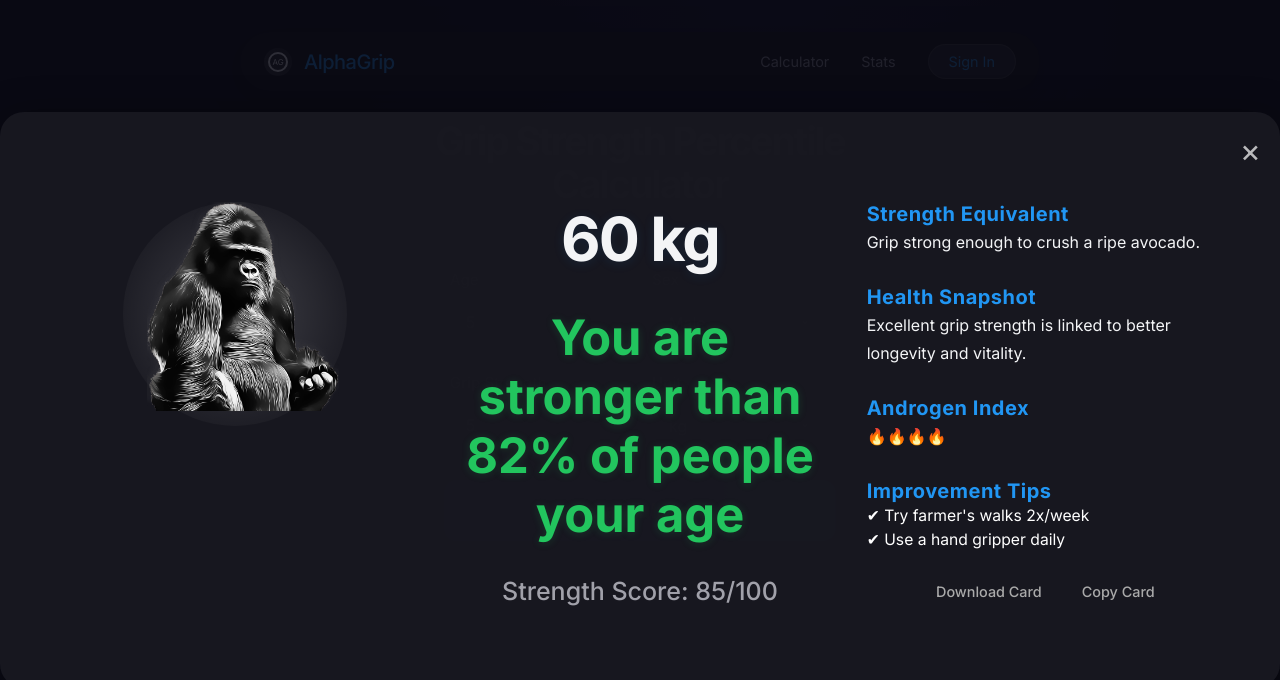
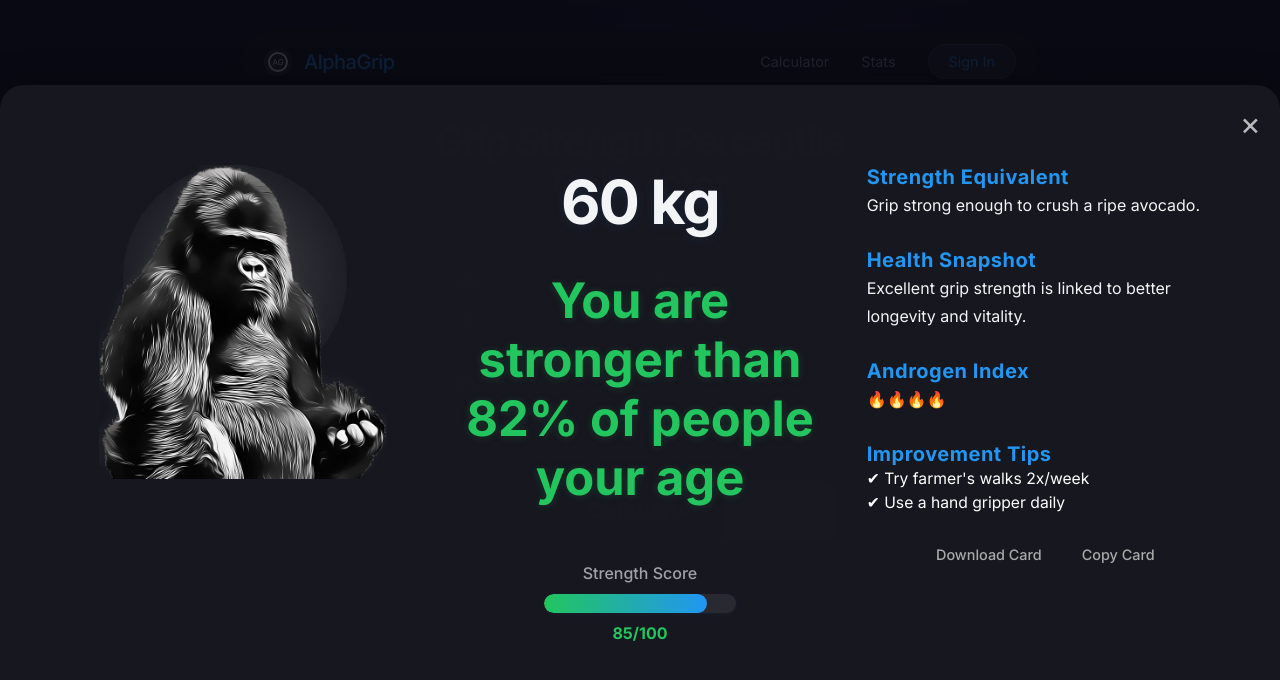
Before and after one commit to avaricexx/AlphaGrip, a plain HTML site: page index.html in a window 1280 px wide. Both pictures are taken after typing "5", "5" into the empty fields and a click on the button "Calculate". Drawn offline with Linux system fonts and the light colour scheme.

Commit message:
design improvements

```diff
--- a/assets/styles/main.css
+++ b/assets/styles/main.css
@@ -417,17 +417,19 @@ h1 {
   padding-left: 2.5rem;
   padding-right: 1.5rem;
   position: relative;
+  min-width: 0;
 }
 
 .card-emblem {
-  max-width: 12rem;
-  max-height: 18rem;
+  max-width: 18rem;
+  max-height: 28rem;
   width: auto;
   height: auto;
   object-fit: contain;
   margin: 0 auto;
   display: block;
   z-index: 2;
+  transition: max-width 0.4s cubic-bezier(0.4,0,0.2,1), max-height 0.4s cubic-bezier(0.4,0,0.2,1);
 }
 
 .card-emblem-glow {
@@ -600,6 +602,66 @@ h1 {
   margin: 0;
 }
 
+.card-strength-bar-container {
+  width: 100%;
+  margin-top: 1.5rem;
+  display: flex;
+  flex-direction: column;
+  align-items: center;
+  gap: 0.5rem;
+}
+.card-strength-bar-label {
+  font-size: var(--font-xs);
+  color: var(--color-muted);
+  font-weight: 500;
+  margin-bottom: 0.2rem;
+}
+.card-strength-bar-bg {
+  width: 12rem;
+  height: 1.2rem;
+  background: rgba(255,255,255,0.08);
+  border-radius: 0.7rem;
+  overflow: hidden;
+  position: relative;
+  box-shadow: 0 1px 4px rgba(33,150,243,0.08);
+}
+.card-strength-bar-fill {
+  height: 100%;
+  width: 0%;
+  background: linear-gradient(90deg, var(--color-success) 0%, var(--color-primary) 100%);
+  border-radius: 0.7rem;
+  transition: width 1.2s cubic-bezier(0.4,0,0.2,1);
+}
+.card-strength-bar-value {
+  font-size: var(--font-xs);
+  color: var(--color-success);
+  font-weight: 600;
+  margin-top: 0.1rem;
+}
+
+/* Toast popup */
+.toast {
+  position: fixed;
+  left: 50%;
+  bottom: 2.5rem;
+  transform: translateX(-50%);
+  background: rgba(24,24,32,0.98);
+  color: #fff;
+  padding: 1rem 2rem;
+  border-radius: 1.5rem;
+  font-size: 1.1rem;
+  font-weight: 500;
+  box-shadow: 0 4px 24px rgba(0,0,0,0.18);
+  opacity: 0;
+  pointer-events: none;
+  z-index: 99999;
+  transition: opacity 0.4s cubic-bezier(0.4,0,0.2,1);
+}
+.toast.show {
+  opacity: 1;
+  pointer-events: auto;
+}
+
 @media (max-width: 600px) {
   .modal-content {
     padding: 1.2rem 0.5rem 1.5rem 0.5rem;
--- a/index.html
+++ b/index.html
@@ -70,12 +70,18 @@
       <div class="strength-card-modal">
         <div class="card-section card-left">
           <div class="card-emblem-glow"></div>
-          <img src="assets/images/gorilla.png" alt="Strength Emblem" class="card-emblem">
+          <img src="assets/images/gorilla.png" alt="Strength Emblem" class="card-emblem" id="cardEmblem">
         </div>
         <div class="card-section card-middle">
-          <div class="card-score">60 kg</div>
-          <div class="card-percentile">You are stronger than 82% of people your age</div>
-          <div class="card-strength-score">Strength Score: 85/100</div>
+          <div class="card-score" id="cardScore">0 kg</div>
+          <div class="card-percentile" id="cardPercentile">You are stronger than 0% of people your age</div>
+          <div class="card-strength-bar-container">
+            <div class="card-strength-bar-label">Strength Score</div>
+            <div class="card-strength-bar-bg">
+              <div class="card-strength-bar-fill" id="cardStrengthBar"></div>
+            </div>
+            <div class="card-strength-bar-value" id="cardStrengthBarValue">0/100</div>
+          </div>
         </div>
         <div class="card-section card-right">
           <div class="card-block">
@@ -106,6 +112,8 @@
     </div>
   </div>
 
+  <div id="toast" class="toast" style="display:none;"></div>
+
   <script src="js/main.js"></script>
 </body>
 </html>
--- a/js/main.js
+++ b/js/main.js
@@ -2,20 +2,100 @@ document.addEventListener('DOMContentLoaded', function () {
   const calculateBtn = document.querySelector('.calculate-btn');
   const cardModal = document.getElementById('cardModal');
   const closeModal = document.getElementById('closeModal');
+  const cardScore = document.getElementById('cardScore');
+  const cardPercentile = document.getElementById('cardPercentile');
+  const cardStrengthBar = document.getElementById('cardStrengthBar');
+  const cardStrengthBarValue = document.getElementById('cardStrengthBarValue');
+  const toast = document.getElementById('toast');
+  const downloadBtn = document.querySelector('.card-download-btn');
+  const copyBtn = document.querySelector('.card-copy-btn');
+
+  // Example values (replace with real data in the future)
+  const targetScore = 60;
+  const targetPercentile = 82;
+  const targetStrength = 85;
+
+  function animateNumber(el, from, to, suffix = '', duration = 1200, templateFn) {
+    const start = performance.now();
+    function frame(now) {
+      const progress = Math.min((now - start) / duration, 1);
+      const value = Math.round(from + (to - from) * progress);
+      if (templateFn) {
+        el.textContent = templateFn(value);
+      } else {
+        el.textContent = value + suffix;
+      }
+      if (progress < 1) requestAnimationFrame(frame);
+    }
+    requestAnimationFrame(frame);
+  }
+
+  function animateBar(el, from, to, duration = 1200) {
+    const start = performance.now();
+    function frame(now) {
+      const progress = Math.min((now - start) / duration, 1);
+      const value = from + (to - from) * progress;
+      el.style.width = value + '%';
+      if (progress < 1) requestAnimationFrame(frame);
+    }
+    requestAnimationFrame(frame);
+  }
+
+  function showToast(message) {
+    toast.textContent = message;
+    toast.classList.add('show');
+    toast.style.display = 'block';
+    setTimeout(() => {
+      toast.classList.remove('show');
+      setTimeout(() => { toast.style.display = 'none'; }, 400);
+    }, 2000);
+  }
+
+  function resetCardAnimations() {
+    cardScore.textContent = '0 kg';
+    cardPercentile.textContent = 'You are stronger than 0% of people your age';
+    cardStrengthBar.style.width = '0%';
+    cardStrengthBarValue.textContent = '0/100';
+  }
 
   if (calculateBtn && cardModal && closeModal) {
     calculateBtn.addEventListener('click', () => {
       cardModal.style.display = 'flex';
+      // Animate score, percentile, and bar
+      animateNumber(cardScore, 0, targetScore, ' kg');
+      animateNumber(
+        cardPercentile,
+        0,
+        targetPercentile,
+        '',
+        1200,
+        (val) => `You are stronger than ${val}% of people your age`
+      );
+      animateBar(cardStrengthBar, 0, targetStrength, 1200);
+      animateNumber(cardStrengthBarValue, 0, targetStrength, '/100', 1200);
     });
 
     closeModal.addEventListener('click', () => {
       cardModal.style.display = 'none';
+      resetCardAnimations();
     });
 
     cardModal.addEventListener('click', (e) => {
       if (e.target === cardModal) {
         cardModal.style.display = 'none';
+        resetCardAnimations();
       }
     });
   }
+
+  if (downloadBtn) {
+    downloadBtn.addEventListener('click', () => {
+      showToast('Card downloaded!');
+    });
+  }
+  if (copyBtn) {
+    copyBtn.addEventListener('click', () => {
+      showToast('Copied to clipboard!');
+    });
+  }
 });
```
